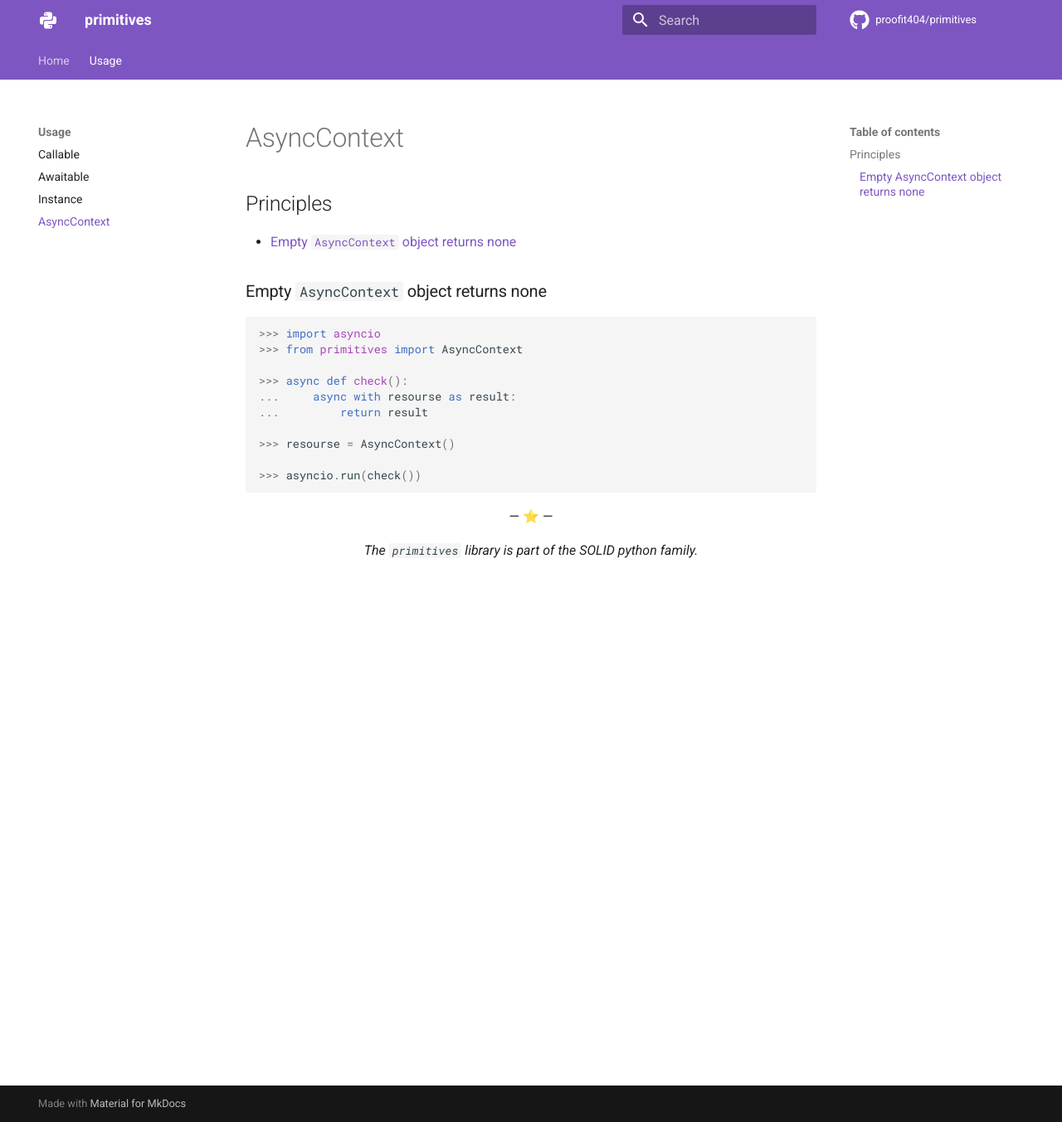
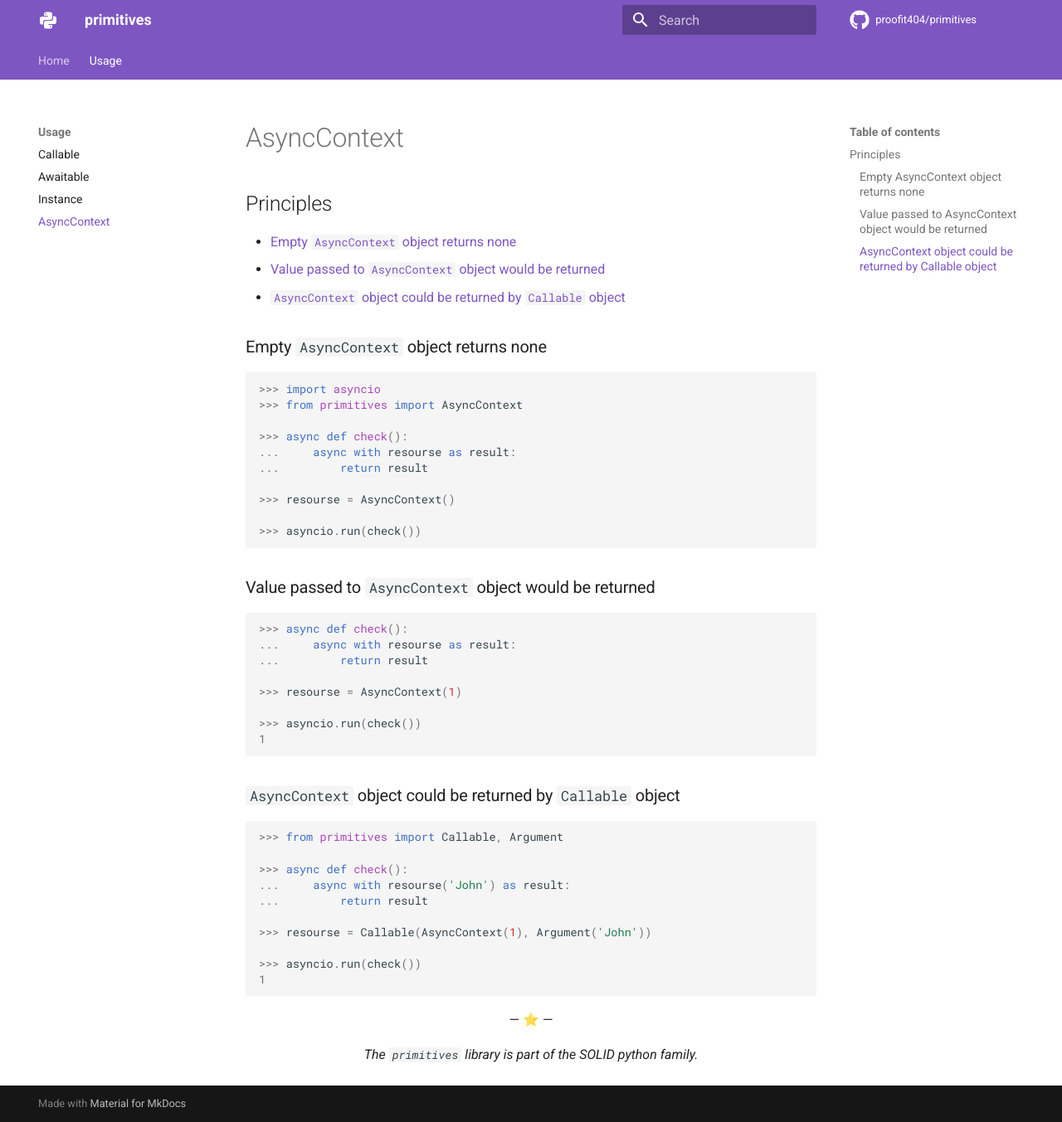
Before and after one commit to proofit404/primitives, an MkDocs documentation site: the page built from docs/async_context.md, in a window 1280 px wide and 1353 px high. Shown: the whole window at 83% size. Built offline with MkDocs 1.6.1 and Material for MkDocs 9.7.7, drawn with Linux system fonts in a browser that asks for light colours; comment, search, counter and statistics services are not loaded.

Commit message:
docs: explain async context value #60

````diff
--- a/docs/async_context.md
+++ b/docs/async_context.md
@@ -3,6 +3,8 @@
 ## Principles
 
 - [Empty `AsyncContext` object returns none](#empty-asynccontext-object-returns-none)
+- [Value passed to `AsyncContext` object would be returned](#value-passed-to-asynccontext-object-would-be-returned)
+- [`AsyncContext` object could be returned by `Callable` object](#asynccontext-object-could-be-returned-by-callable-object)
 
 ### Empty `AsyncContext` object returns none
 
@@ -21,5 +23,37 @@
 
 ```
 
+### Value passed to `AsyncContext` object would be returned
+
+```pycon
+
+>>> async def check():
+...     async with resourse as result:
+...         return result
+
+>>> resourse = AsyncContext(1)
+
+>>> asyncio.run(check())
+1
+
+```
+
+### `AsyncContext` object could be returned by `Callable` object
+
+```pycon
+
+>>> from primitives import Callable, Argument
+
+>>> async def check():
+...     async with resourse('John') as result:
+...         return result
+
+>>> resourse = Callable(AsyncContext(1), Argument('John'))
+
+>>> asyncio.run(check())
+1
+
+```
+
 <p align="center">&mdash; ⭐ &mdash;</p>
 <p align="center"><i>The <code>primitives</code> library is part of the SOLID python family.</i></p>
````
